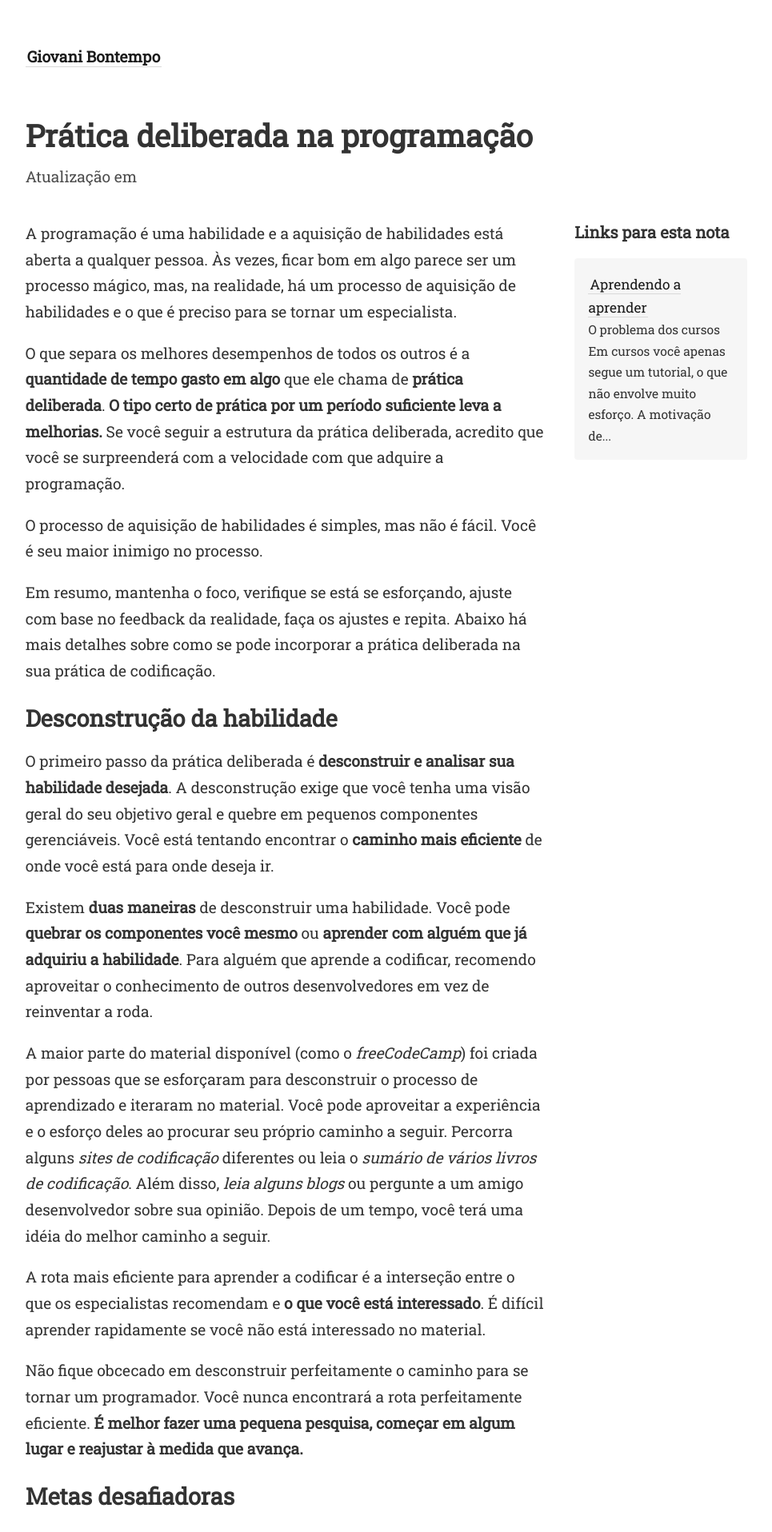
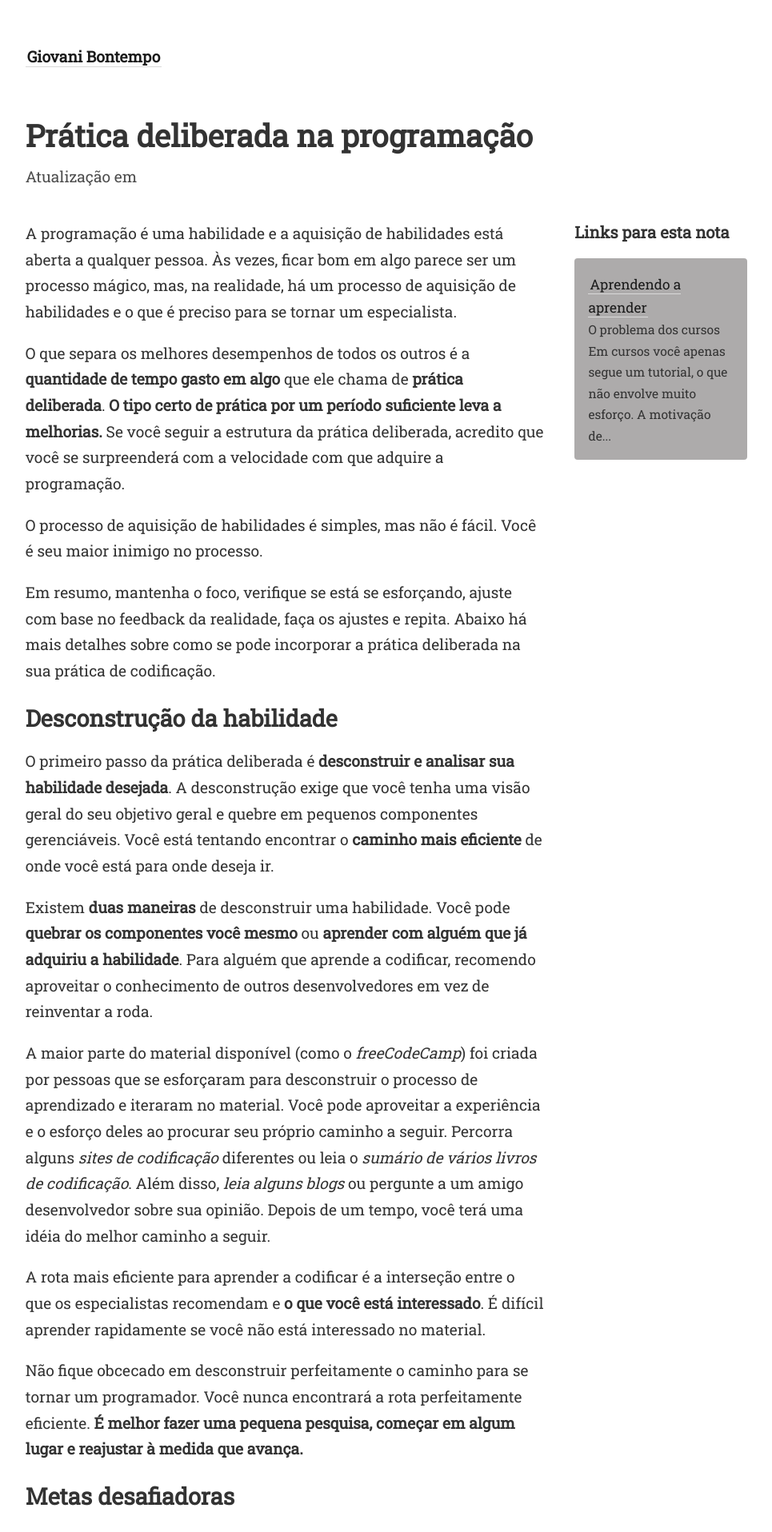
Before and after one commit to gio-bon/MyDigitalGarden, a Jekyll site: the page built from _notes/Prática deliberada na programação.md, in a window 1280 px wide. Shown: the top 1916 px of the page at 80% size, without its empty margins (157-1122 px from the left). Built offline with Jekyll 4.4.1, drawn with Linux system fonts in a browser that asks for light colours.

Commit message:
background

```diff
--- a/_sass/_style.scss
+++ b/_sass/_style.scss
@@ -4,7 +4,7 @@ $color-primary: hsl(0, 0%, 10%);
 $color-text: hsl(0, 0%, 20%);
 $color-subtext: hsl(0, 0%, 30%);
 $color-border: hsl(0, 0%, 85%);
-$color-box-background: mix($color-primary, white, 4%);
+$color-box-background: mix($color-primary, rgb(179, 177, 177), 4%);
 $border-radius: 4px;
 $font-family: Roboto Slab, -apple-system, BlinkMacSystemFont, Segoe UI, Helvetica, Arial,
   sans-serif, Apple Color Emoji, Segoe UI Emoji, Segoe UI Symbol;
```
